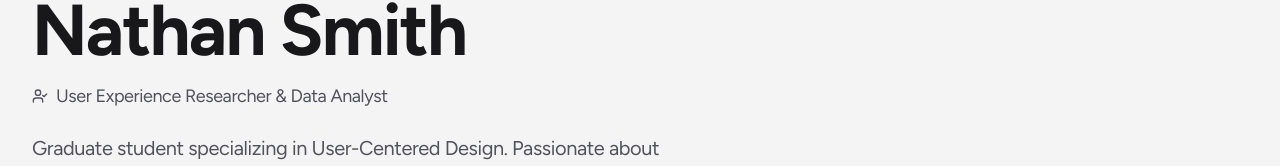
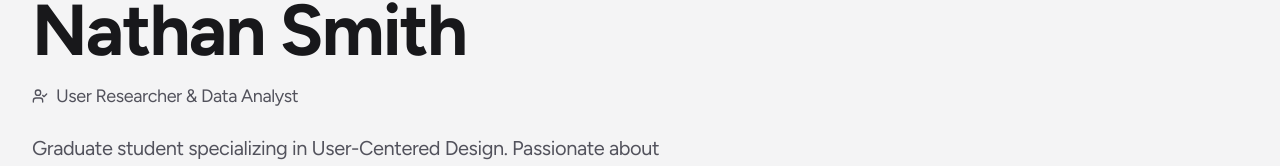
Before and after one commit to nthsm/portfolio, a Next.js app: page / in a window 1280 px wide. Shown: the part 166-332 px from the top of the page. Built offline with nearby package versions, Linux system fonts and the light colour scheme; no server answers.

Commit message:
Update page.tsx

```diff
--- a/app/page.tsx
+++ b/app/page.tsx
@@ -68,7 +68,7 @@ export default function HomePage() {
             <div className="mb-6 space-y-1 text-base text-zinc-600 md:text-lg dark:text-zinc-400">
               <div className="flex items-center">
                 <UserCheck className="mr-2 h-4 w-4 flex-shrink-0" />
-                <span>User Experience Researcher & Data Analyst</span>
+                <span>User Researcher & Data Analyst</span>
               </div>
             </div>
             <p className="mt-4 mb-6 max-w-2xl text-lg text-zinc-600 md:text-xl dark:text-zinc-400">
```
